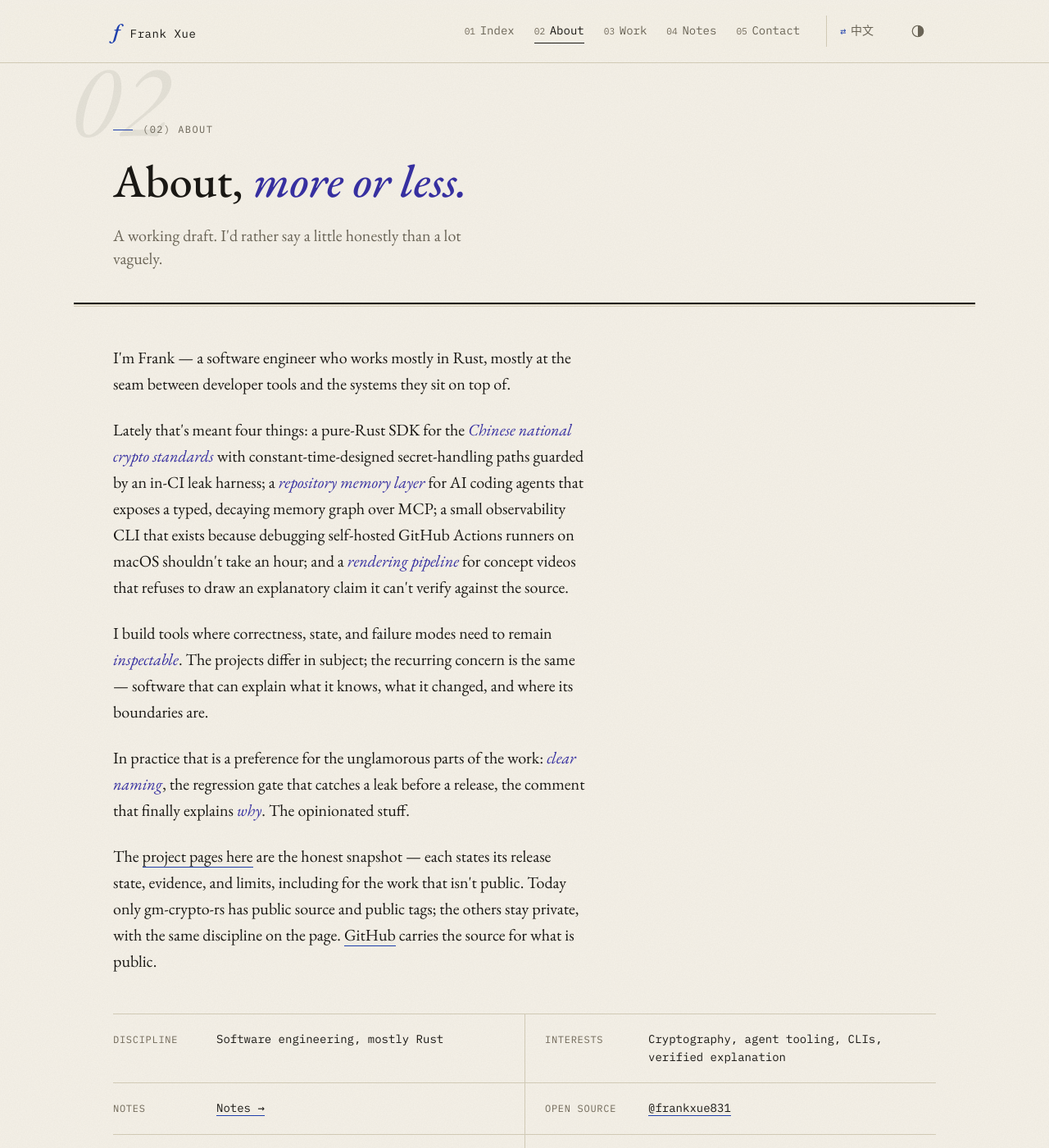
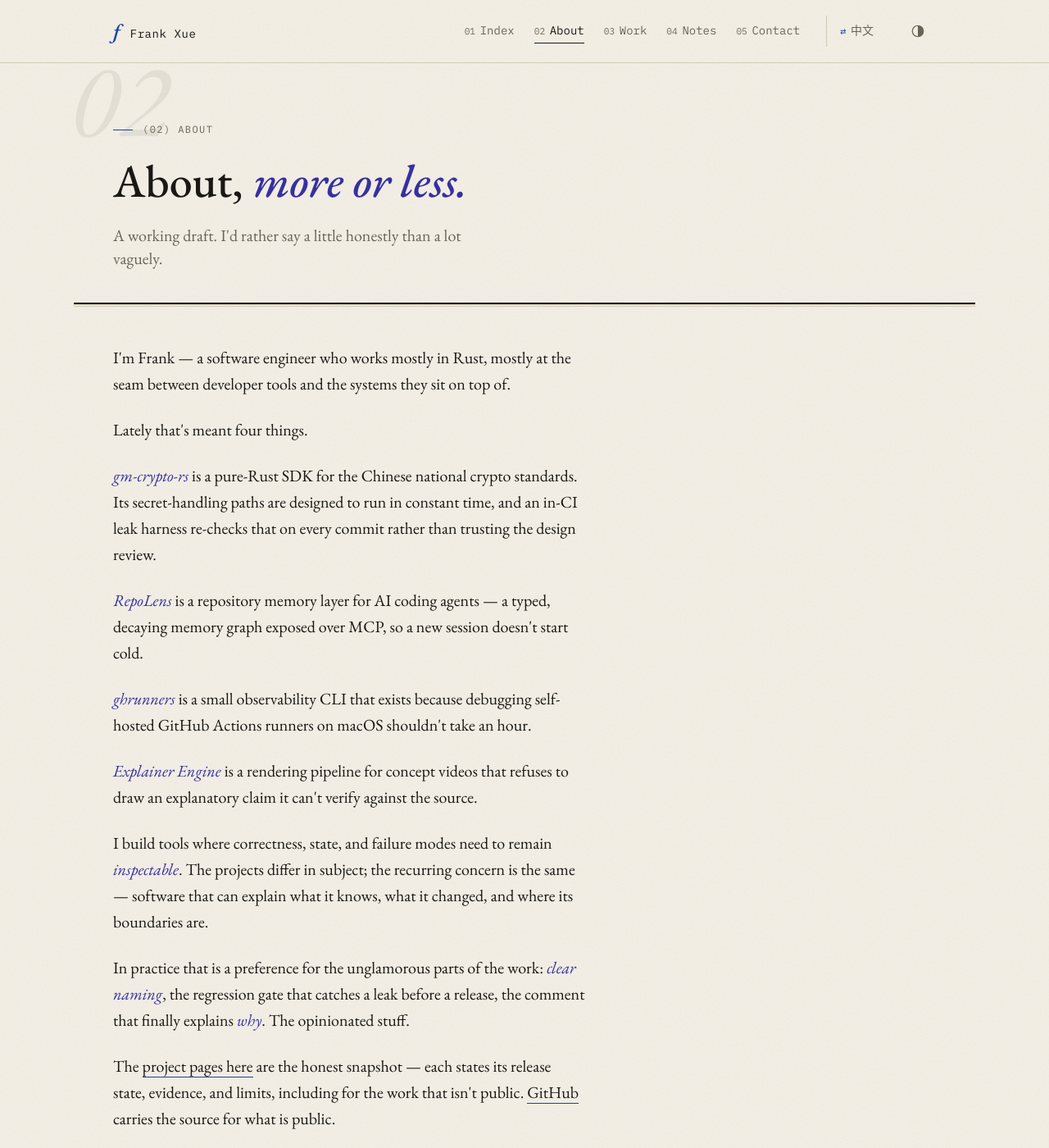
Before and after one commit to frankxue831/frankxue831.github.io, a Jekyll site: the page built from about.html, in a window 1280 px wide and 1400 px high. Shown: the whole window at 82% size. Built offline with Jekyll 4.4.1, drawn with Linux system fonts in a browser that asks for light colours.

Commit message:
content: fix entry altitude, state the evidence asymmetry once
The hero lede was a category list plus a methodology claim; the About page
compressed four projects into one 90-word sentence (ZH already broke these
out — this brings EN up to it). The 'only gm-crypto-rs is verifiable'
disclosure appeared three times before the reader saw any work; it now
stays once at full weight in the hero proof panel, where the claims are.

Nothing is softened or removed — the same fact is stated once well
instead of three times at diminishing weight.

Co-Authored-By: Claude Opus 5 <noreply@anthropic.com>

```diff
--- a/about.html
+++ b/about.html
@@ -27,15 +27,27 @@ alternate: /zh/about/
             they sit on top of.
         </p>
         <p>
-            Lately that's meant four things: a pure-Rust SDK for the
-            <em>Chinese national crypto standards</em> with constant-time-designed
-            secret-handling paths guarded by an in-CI leak harness; a
-            <em>repository memory layer</em> for AI coding agents that
-            exposes a typed, decaying memory graph over MCP; a small
-            observability CLI that exists because debugging
-            self-hosted GitHub Actions runners on macOS shouldn't take
-            an hour; and a <em>rendering pipeline</em> for concept videos
-            that refuses to draw an explanatory claim it can't verify
+            Lately that's meant four things.
+        </p>
+        <p>
+            <em>gm-crypto-rs</em> is a pure-Rust SDK for the Chinese national
+            crypto standards. Its secret-handling paths are designed to run in
+            constant time, and an in-CI leak harness re-checks that on every
+            commit rather than trusting the design review.
+        </p>
+        <p>
+            <em>RepoLens</em> is a repository memory layer for AI coding
+            agents — a typed, decaying memory graph exposed over MCP, so a new
+            session doesn't start cold.
+        </p>
+        <p>
+            <em>ghrunners</em> is a small observability CLI that exists
+            because debugging self-hosted GitHub Actions runners on macOS
+            shouldn't take an hour.
+        </p>
+        <p>
+            <em>Explainer Engine</em> is a rendering pipeline for concept
+            videos that refuses to draw an explanatory claim it can't verify
             against the source.
         </p>
         <p>
@@ -53,9 +65,7 @@ alternate: /zh/about/
         <p>
             The <a href="{{ '/projects/' | relative_url }}">project pages here</a>
             are the honest snapshot — each states its release state, evidence,
-            and limits, including for the work that isn't public. Today only
-            gm-crypto-rs has public source and public tags; the others stay
-            private, with the same discipline on the page.
+            and limits, including for the work that isn't public.
             <a href="https://github.com/{{ site.github_username }}" rel="noopener noreferrer">GitHub</a>
             carries the source for what is public.
         </p>
--- a/zh/about.html
+++ b/zh/about.html
@@ -53,8 +53,7 @@ alternate: /about/
             想看每个项目做到哪一步，
             <a href="{{ '/zh/projects/' | relative_url }}">这里的项目页</a>
             是最诚实的快照——发到哪了、凭什么这么说、哪些做不到，都写在页面上；
-            没公开的项目也一样。眼下只有 gm-crypto-rs 源码和 tag 都公开；
-            其余还是私有，但页面上的规矩一样。已经公开的部分，源码在
+            没公开的项目也一样。已经公开的部分，源码在
             <a href="https://github.com/{{ site.github_username }}" rel="noopener noreferrer">GitHub</a>。
         </p>
     </div>
--- a/zh/index.html
+++ b/zh/index.html
@@ -21,8 +21,9 @@ alternate: /
             </h1>
 
             <p class="hero__lede">
-                独立项目：仓库上下文、密码学软件、本地开发基础设施——
-                发布到哪一步、凭什么这么说、还有哪些做不到，都写在明面上。
+                密码学软件、给编程 Agent 用的仓库上下文、本地开发基础设施——
+                做的工具都想让正确性、当前状态和限制保持可查。
+                每个项目页都写清发布到哪一步、凭什么这么说；没公开的项目也一样。
             </p>
 
             <a href="{{ '/zh/projects/' | relative_url }}" class="hero__cta">
--- a/zh/projects.html
+++ b/zh/projects.html
@@ -17,9 +17,8 @@ alternate: /projects/
     <p class="page-header__lede">
         一份短而诚实的清单。多是 Rust，多在开发者工具和底层系统的接缝上。
         讲不清做什么、做到哪、限制在哪的，不会放上来。
-        有一点先说清：眼下别人能自己核对的，只有 gm-crypto-rs——版本 tag 公开，证据也公开。
-        另外三个还在私有或本地。写法一样较真；在公开之前，你读到的是我的自述，
-        不是外面能跟着查的材料。
+        每个项目页都写着自己的发布状态和证据——外面能核对到哪一步，
+        看各自的页面，不在这里一句话打包。
     </p>
 </section>
 
```
Also changed, not shown: index.html (+5 -3 lines), projects.html (+3 -5 lines).
